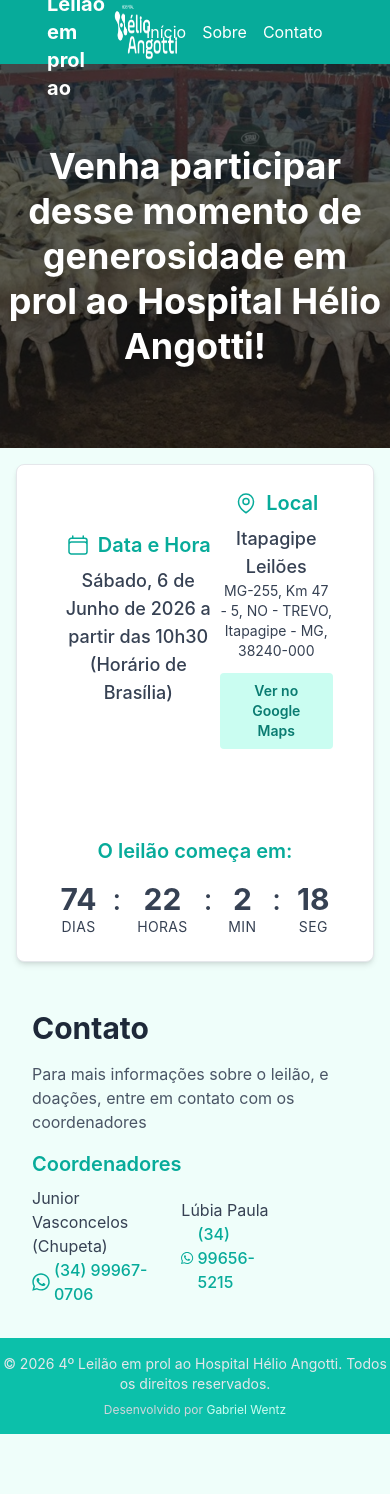
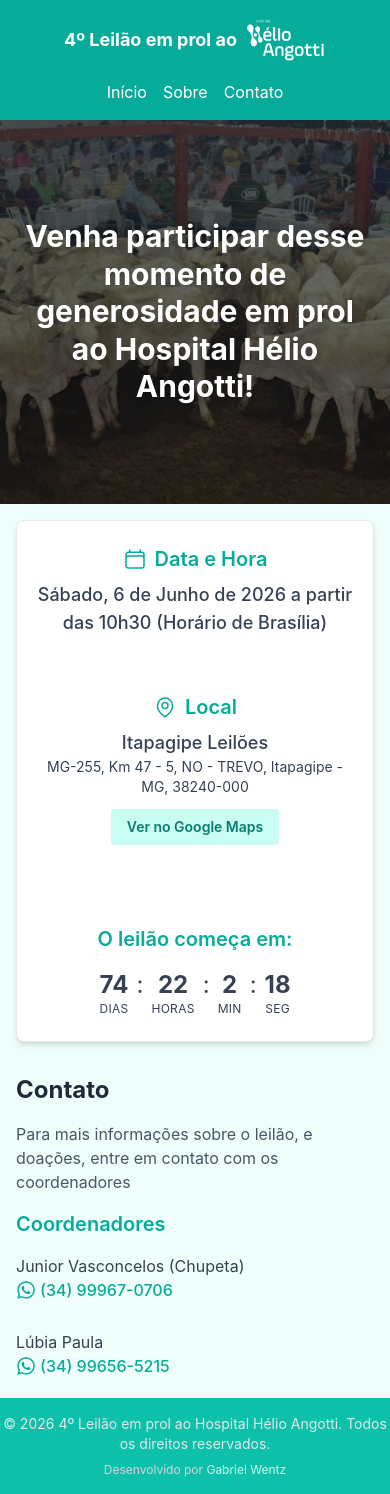
Before and after one commit to gewentz/landingPage, a React (Vite) app: page / in a window 390 px wide. Before the commit the page ends 1434 px from the top, so only its background shows below. Built offline with nearby package versions, Linux system fonts and the light colour scheme.

Commit message:
added responsividade

```diff
--- a/src/App.jsx
+++ b/src/App.jsx
@@ -29,19 +29,19 @@ function App() {
 
   return (
     <main className="flex flex-col min-h-screen">
-      <nav className="bg-persian-green-600 w-full h-16 shrink-0 z-50">
-        <div className="container px-20 mx-auto h-full flex items-center justify-between">
+      <nav className="bg-persian-green-600 w-full h-auto sm:h-16 shrink-0 z-50 py-4 sm:py-0">
+        <div className="container px-4 md:px-8 lg:px-20 mx-auto h-full flex flex-col sm:flex-row items-center justify-between gap-4 sm:gap-0">
           <span id="inicio" className="flex justify-center items-center gap-2">
-            <h1 className="text-white text-xl font-bold">
+            <h1 className="text-white text-lg sm:text-xl font-bold text-center">
               4º Leilão em prol ao
             </h1>
             <img
-              className="h-16"
+              className="h-12 sm:h-16"
               src="/logo-hha-branca.png"
               alt="Logo Hospital Hélio Angotti"
             />
           </span>
-          <ul className="flex gap-4">
+          <ul className="flex flex-wrap justify-center gap-4">
             <li>
               <a
                 href="#inicio"
@@ -74,18 +74,18 @@ function App() {
         style={{ backgroundImage: "url('/leilao-de-gado.jpg')" }}
       >
         <div className="absolute inset-0 bg-black/60"></div>
-        <div className="relative z-10 max-w-4xl text-center px-2">
-          <h2 className="text-4xl md:text-5xl font-bold text-white leading-tight drop-shadow-md">
+        <div className="relative z-10 max-w-4xl text-center px-4 md:px-8">
+          <h2 className="text-3xl sm:text-4xl md:text-5xl font-bold text-white leading-tight drop-shadow-md">
             Venha participar desse momento de generosidade em prol ao Hospital
             Hélio Angotti!
           </h2>
         </div>
       </section>
-      <section id="sobre" className="w-full p-4">
+      <section id="sobre" className="w-full p-4 md:p-8">
         <div className="container mx-auto">
-          <div className="bg-white py-6 rounded-lg shadow-md flex flex-col justify-around items-center border gap-10 border-gray-200 px-10">
-            <div className="mb-6 md:mb-0 flex justify-between items-center w-full">
-              <div className="text-center mb-6 md:mb-0">
+          <div className="bg-white py-6 rounded-lg shadow-md flex flex-col justify-around items-center border gap-8 md:gap-10 border-gray-200 px-4 sm:px-10">
+            <div className="mb-6 md:mb-0 flex flex-col md:flex-row justify-between items-center md:items-start w-full gap-8 md:gap-4">
+              <div className="text-center mb-6 md:mb-0 md:w-1/2 flex flex-col items-center">
                 <h3 className="text-xl font-semibold text-persian-green-600 mb-2 flex items-center justify-center gap-2">
                   <svg
                     xmlns="http://www.w3.org/2000/svg"
@@ -109,7 +109,7 @@ function App() {
                 </p>
               </div>
 
-              <div className="text-center mb-6 md:mb-0">
+              <div className="text-center mb-6 md:mb-0 md:w-1/2 flex flex-col items-center">
                 <h3 className="text-xl font-semibold text-persian-green-600 mb-2 flex items-center justify-center gap-2">
                   <svg
                     xmlns="http://www.w3.org/2000/svg"
@@ -154,33 +154,47 @@ function App() {
                 O leilão começa em:
               </h3>
               {timeLeft.dias !== undefined ? (
-                <div className="flex gap-4 justify-center text-gray-700">
+                <div className="flex gap-2 sm:gap-4 justify-center text-gray-700">
                   <div className="flex flex-col items-center">
-                    <span className="text-3xl font-bold">{timeLeft.dias}</span>
-                    <span className="text-sm uppercase tracking-wide">
+                    <span className="text-2xl sm:text-3xl font-bold">
+                      {timeLeft.dias}
+                    </span>
+                    <span className="text-xs sm:text-sm uppercase tracking-wide">
                       Dias
                     </span>
                   </div>
-                  <span className="text-3xl flex flex-col items-center">:</span>
+                  <span className="text-2xl sm:text-3xl flex flex-col items-center">
+                    :
+                  </span>
                   <div className="flex flex-col items-center">
-                    <span className="text-3xl font-bold">{timeLeft.horas}</span>
-                    <span className="text-sm uppercase tracking-wide">
+                    <span className="text-2xl sm:text-3xl font-bold">
+                      {timeLeft.horas}
+                    </span>
+                    <span className="text-xs sm:text-sm uppercase tracking-wide">
                       Horas
                     </span>
                   </div>
-                  <span className="text-3xl flex flex-col items-center">:</span>
+                  <span className="text-2xl sm:text-3xl flex flex-col items-center">
+                    :
+                  </span>
                   <div className="flex flex-col items-center">
-                    <span className="text-3xl font-bold">
+                    <span className="text-2xl sm:text-3xl font-bold">
                       {timeLeft.minutos}
                     </span>
-                    <span className="text-sm uppercase tracking-wide">Min</span>
+                    <span className="text-xs sm:text-sm uppercase tracking-wide">
+                      Min
+                    </span>
                   </div>
-                  <span className="text-3xl flex flex-col items-center">:</span>
+                  <span className="text-2xl sm:text-3xl flex flex-col items-center">
+                    :
+                  </span>
                   <div className="flex flex-col items-center">
-                    <span className="text-3xl font-bold">
+                    <span className="text-2xl sm:text-3xl font-bold">
                       {timeLeft.segundos}
                     </span>
-                    <span className="text-sm uppercase tracking-wide">Seg</span>
+                    <span className="text-xs sm:text-sm uppercase tracking-wide">
+                      Seg
+                    </span>
                   </div>
                 </div>
               ) : (
@@ -192,9 +206,11 @@ function App() {
           </div>
         </div>
       </section>
-      <section id="contato" className="w-full p-8">
+      <section id="contato" className="w-full p-4 md:p-8">
         <div className="container mx-auto">
-          <h2 className="text-3xl font-bold text-gray-800 mb-4">Contato</h2>
+          <h2 className="text-2xl md:text-3xl font-bold text-gray-800 mb-4">
+            Contato
+          </h2>
           <p className="text-gray-600 mb-4">
             Para mais informações sobre o leilão, e doações, entre em contato
             com os coordenadores
@@ -205,7 +221,7 @@ function App() {
             <h3 className="text-xl font-semibold text-persian-green-600">
               Coordenadores
             </h3>
-            <div className="flex justify-between items-center w-3/4 gap-2">
+            <div className="flex flex-col md:flex-row justify-start md:justify-between items-start md:items-center w-full md:w-3/4 lg:w-2/3 gap-6 md:gap-2 mt-2">
               <p className="text-gray-700">
                 Junior Vasconcelos (Chupeta)
                 <br />
```
